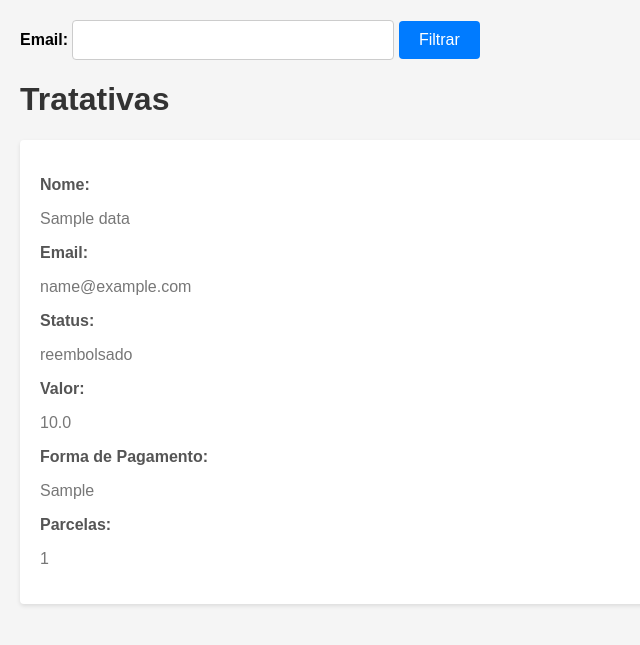
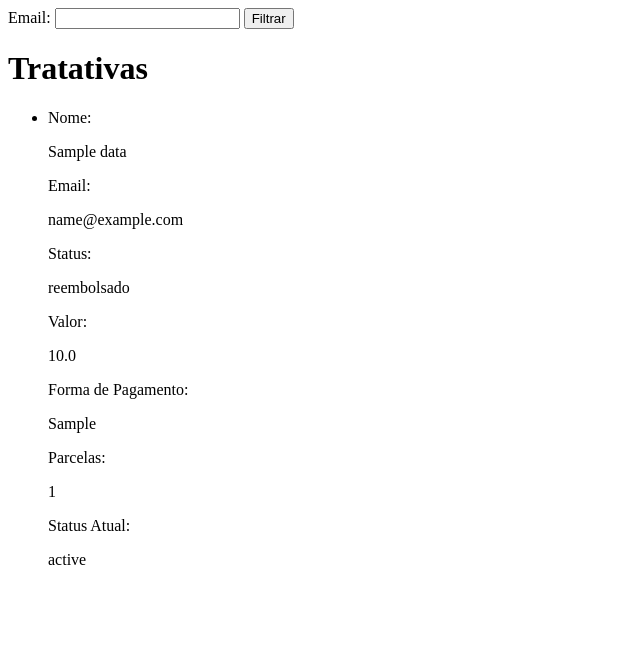
Before and after one commit to Marvingms7/api_webhook, a Flask app: page /webhooks in a window 1280 px wide. Shown: the top 645 px of the page, without its empty margins (0-640 px from the left). Run offline with Flask 3, Linux system fonts and the light colour scheme; tables that the repository leaves empty hold one stand-in row (values such as "Sample post").

Commit message:
aplicação quase concluida coloquei nova coluna de status_atual

```diff
--- a/templates/webhooks.html
+++ b/templates/webhooks.html
@@ -3,74 +3,7 @@
 <head>
     <title>Tratativas</title>
     <style>
-        body {
-            font-family: Arial, sans-serif;
-            background-color: #f5f5f5;
-            margin: 0;
-            padding: 20px;
-        }
-
-        h1 {
-            color: #333;
-        }
-
-        form {
-            margin-bottom: 20px;
-        }
-
-        label {
-            font-weight: bold;
-        }
-
-        input[type="email"] {
-            width: 300px;
-            padding: 10px;
-            font-size: 16px;
-            border: 1px solid #ccc;
-            border-radius: 4px;
-            outline: none;
-        }
-
-        button[type="submit"] {
-            padding: 10px 20px;
-            font-size: 16px;
-            background-color: #007bff;
-            color: #fff;
-            border: none;
-            border-radius: 4px;
-            cursor: pointer;
-        }
-
-        ul {
-            list-style: none;
-            padding: 0;
-        }
-
-        li {
-            background-color: #fff;
-            padding: 20px;
-            margin-bottom: 20px;
-            border-radius: 4px;
-            box-shadow: 0 2px 4px rgba(0, 0, 0, 0.1);
-        }
-
-        li:hover {
-            background-color: #f0f0f0;
-        }
-
-        .no-results {
-            color: #777;
-        }
-
-        .field-label {
-            font-weight: bold;
-            margin-bottom: 5px;
-            color: #555;
-        }
-
-        .field-value {
-            color: #777;
-        }
+        /* ... Estilos CSS existentes ... */
     </style>
 </head>
 <body>
@@ -109,6 +42,10 @@
                         <p class="field-label">Parcelas:</p>
                         <p class="field-value">{{ webhook.parcelas }}</p>
                     </div>
+                    <div> <!-- Nova div para exibir o campo status_atual -->
+                        <p class="field-label">Status Atual:</p>
+                        <p class="field-value">{{ webhook.status_atual }}</p>
+                    </div>
                 </li>
             {% endfor %}
         </ul>
```
